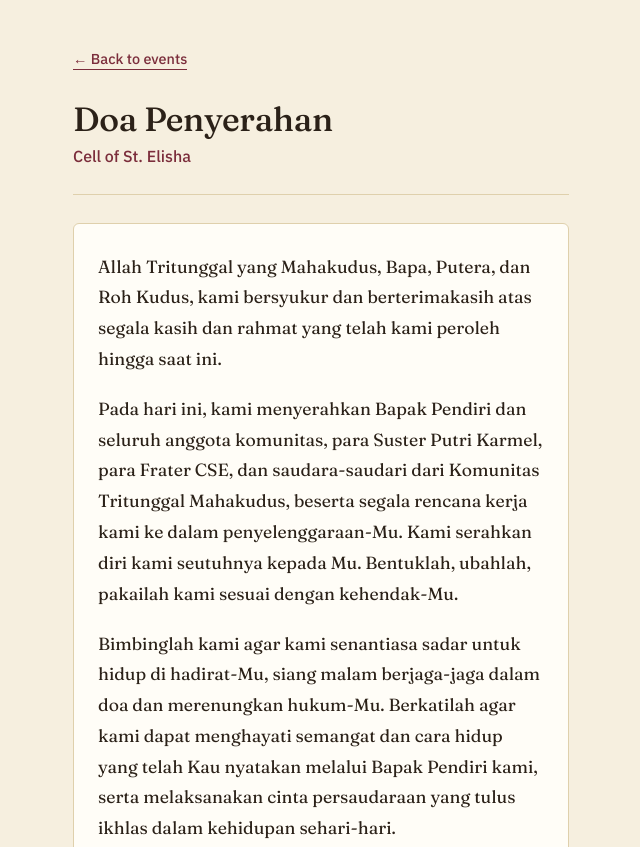
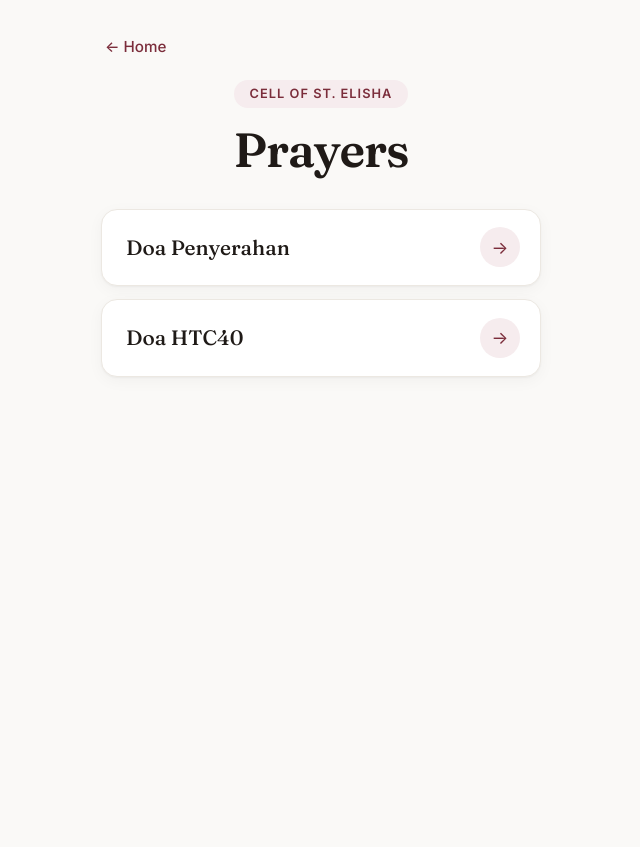
Before and after one commit to jmyprasetyo/elishacellgroup, a plain HTML site: page prayer.html in a window 1280 px wide. Shown: the top 847 px of the page, without its empty margins (319-959 px from the left). After the commit the page ends 800 px from the top, so only its background shows below. Drawn offline with Linux system fonts and the light colour scheme.

Commit message:
Update prayer.html

```diff
--- a/prayer.html
+++ b/prayer.html
@@ -2,114 +2,192 @@
 <html lang="en">
 <head>
 <meta charset="utf-8">
-<meta name="viewport" content="width=device-width, initial-scale=1">
-<title>Our Cell Prayer — Cell of St. Elisha</title>
+<meta name="viewport" content="width=device-width, initial-scale=1, viewport-fit=cover">
+<meta name="theme-color" content="#FAF9F7">
+<title>Prayers — Cell of St. Elisha</title>
 <link rel="preconnect" href="https://fonts.googleapis.com">
 <link rel="preconnect" href="https://fonts.gstatic.com" crossorigin>
-<link href="https://fonts.googleapis.com/css2?family=Fraunces:opsz,wght@9..144,400;9..144,500;9..144,600&family=IBM+Plex+Sans:wght@400;500&display=swap" rel="stylesheet">
+<link href="https://fonts.googleapis.com/css2?family=Fraunces:opsz,wght@9..144,500;9..144,600&family=Inter:wght@400;500;600&display=swap" rel="stylesheet">
 <style>
   :root {
-    --bg: #F6EFDF;
-    --ink: #2B2118;
-    --muted: #7A6A54;
+    --bg: #FAF9F7;
+    --surface: #FFFFFF;
+    --ink: #1F1A17;
+    --muted: #7C746C;
     --accent: #7B2D3B;
-    --gold: #B98431;
-    --rule: #DFD0AC;
-    --paper: #FFFDF7;
+    --accent-soft: #F6ECEE;
+    --border: #ECE8E2;
+    --shadow: 0 1px 2px rgba(31, 26, 23, 0.04), 0 4px 16px rgba(31, 26, 23, 0.04);
+    --shadow-hover: 0 2px 4px rgba(31, 26, 23, 0.05), 0 10px 28px rgba(123, 45, 59, 0.10);
   }
+
   * { box-sizing: border-box; }
+
+  html { -webkit-text-size-adjust: 100%; }
+
   body {
     margin: 0;
+    min-height: 100vh;
     background: var(--bg);
     color: var(--ink);
-    font-family: 'IBM Plex Sans', sans-serif;
+    font-family: 'Inter', system-ui, -apple-system, 'Segoe UI', sans-serif;
+    -webkit-font-smoothing: antialiased;
+    -webkit-tap-highlight-color: transparent;
   }
+
   main {
-    max-width: 34rem;
+    max-width: 30rem;
     margin: 0 auto;
-    padding: 3rem 1.5rem 4rem;
+    padding:
+      calc(1.5rem + env(safe-area-inset-top))
+      calc(1.25rem + env(safe-area-inset-right))
+      calc(3rem + env(safe-area-inset-bottom))
+      calc(1.25rem + env(safe-area-inset-left));
   }
-  .back-link {
+
+  .back {
+    display: inline-flex;
+    align-items: center;
+    gap: 0.4rem;
+    min-height: 2.75rem;
+    padding: 0 0.25rem;
+    color: var(--accent);
+    font-size: 0.95rem;
+    font-weight: 500;
+    text-decoration: none;
+  }
+
+  .back:active { opacity: 0.6; }
+
+  header {
+    margin: 0.75rem 0 2rem;
+    text-align: center;
+  }
+
+  .eyebrow {
     display: inline-block;
-    font-size: 0.9rem;
+    margin: 0 0 1rem;
+    padding: 0.4rem 1rem;
+    background: var(--accent-soft);
+    color: var(--accent);
+    font-size: 0.8rem;
+    font-weight: 600;
+    letter-spacing: 0.08em;
+    text-transform: uppercase;
+    border-radius: 999px;
+  }
+
+  h1 {
+    font-family: 'Fraunces', Georgia, serif;
+    font-weight: 600;
+    font-size: clamp(2.2rem, 10vw, 3rem);
+    letter-spacing: -0.02em;
+    line-height: 1.1;
+    margin: 0;
+  }
+
+  ul {
+    list-style: none;
+    margin: 0;
+    padding: 0;
+    display: grid;
+    gap: 0.85rem;
+  }
+
+  .card {
+    display: flex;
+    align-items: center;
+    justify-content: space-between;
+    gap: 1rem;
+    min-height: 4.5rem;
+    padding: 1.1rem 1.25rem 1.1rem 1.5rem;
+    background: var(--surface);
+    border: 1px solid var(--border);
+    border-radius: 16px;
+    box-shadow: var(--shadow);
+    color: var(--ink);
+    text-decoration: none;
+    transition: transform 0.15s ease, box-shadow 0.2s ease, border-color 0.2s ease;
+  }
+
+  .card h2 {
+    font-family: 'Fraunces', Georgia, serif;
     font-weight: 500;
+    font-size: 1.3rem;
+    margin: 0;
+  }
+
+  .arrow {
+    flex: 0 0 2.5rem;
+    width: 2.5rem;
+    height: 2.5rem;
+    display: grid;
+    place-items: center;
+    border-radius: 50%;
+    background: var(--accent-soft);
     color: var(--accent);
-    text-decoration: none;
-    border-bottom: 1px solid currentColor;
-    padding-bottom: 1px;
-    margin-bottom: 1.75rem;
+    font-size: 1.1rem;
+    transition: background 0.2s ease, color 0.2s ease;
   }
-  .back-link:hover { color: var(--gold); }
-  header {
-    padding-bottom: 1.75rem;
-    margin-bottom: 1.75rem;
-    border-bottom: 1px solid var(--rule);
+
+  .card:active {
+    transform: scale(0.98);
+    border-color: #E2C9CE;
   }
-  h1 {
-    font-family: 'Fraunces', serif;
-    font-weight: 500;
-    font-size: 2.1rem;
-    letter-spacing: -0.01em;
-    margin: 0 0 0.35rem;
+
+  .card:active .arrow {
+    background: var(--accent);
+    color: #fff;
   }
-  .sub {
-    margin: 0;
-    color: var(--accent);
-    font-size: 1rem;
-    font-weight: 500;
+
+  @media (hover: hover) {
+    .card:hover {
+      transform: translateY(-2px);
+      border-color: #E2C9CE;
+      box-shadow: var(--shadow-hover);
+    }
+    .card:hover .arrow {
+      background: var(--accent);
+      color: #fff;
+    }
   }
-  .prayer {
-    background: var(--paper);
-    border: 1px solid var(--rule);
-    border-radius: 6px;
-    padding: 1.75rem 1.5rem;
-    font-family: 'Fraunces', serif;
-    font-size: 1.1rem;
-    line-height: 1.75;
+
+  .card:focus-visible,
+  .back:focus-visible {
+    outline: 2px solid var(--accent);
+    outline-offset: 3px;
+    border-radius: 16px;
   }
-  .prayer p { margin: 0 0 1.2rem; }
-  .prayer p:last-child { margin-bottom: 0; }
-  .placeholder {
-    color: var(--muted);
-    font-family: 'IBM Plex Sans', sans-serif;
-    font-style: italic;
-    font-size: 0.95rem;
-  }
-  footer {
-    margin-top: 2.5rem;
-    padding-top: 1.5rem;
-    border-top: 1px solid var(--rule);
-    color: var(--muted);
-    font-size: 0.85rem;
+
+  @media (prefers-reduced-motion: reduce) {
+    .card, .arrow { transition: none; }
+    .card:active, .card:hover { transform: none; }
   }
 </style>
 </head>
 <body>
 <main>
-  <a class="back-link" href="index.html">← Back to events</a>
+  <a class="back" href="index.html">← Home</a>
 
   <header>
-    <h1>Doa Penyerahan</h1>
-    <p class="sub">Cell of St. Elisha</p>
+    <p class="eyebrow">Cell of St. Elisha</p>
+    <h1>Prayers</h1>
   </header>
 
-  <div class="prayer">
-    <p>Allah Tritunggal yang Mahakudus, Bapa, Putera, dan Roh Kudus, kami bersyukur dan berterimakasih atas segala kasih dan rahmat yang telah kami peroleh hingga saat ini.</p>
-    <p></p>
-    <p>Pada hari ini, kami menyerahkan Bapak Pendiri dan seluruh anggota komunitas, para Suster Putri Karmel, para Frater CSE, dan saudara-saudari dari Komunitas Tritunggal Mahakudus, beserta segala rencana kerja kami ke dalam penyelenggaraan-Mu. Kami serahkan diri kami seutuhnya kepada Mu. Bentuklah, ubahlah, pakailah kami sesuai dengan kehendak-Mu.</p>
-    <p></p>
-    <p>Bimbinglah kami agar kami senantiasa sadar untuk hidup di hadirat-Mu, siang malam berjaga-jaga dalam doa dan merenungkan hukum-Mu. Berkatilah agar kami dapat menghayati semangat dan cara hidup yang telah Kau nyatakan melalui Bapak Pendiri kami, serta melaksanakan cinta persaudaraan yang tulus ikhlas dalam kehidupan sehari-hari.</p>
-    <p></p>
-    <p>Pakailah kami sebagai saluran cinta Kasih-Mu kepada sesama serta alat-Mu yang peka dan rela, guna terlaksananya kehendak dan rencana keselamatan-Mu di dunia ini. Penuhilah hati kami dengan cinta dan kuasa-Mu, agar kami terbuka terhadap karya dan bimbingan Roh Kudus. Mohonkanlah bagi kami, ya Santa Maria Bunda Allah, kesucian, kemurnian, dan karunia-karunia Roh Kudus dalam hidup dan pelayanan kami. Lindungilah kami dalam naungan skapulir suci dan mantol keibuan serta hatimu yang tersuci, agar saat godaan dunia datang dan begitu memikat, kami tetap teguh dan setia dalam jalan Puteramu.</p>
-    <p></p>
-    <p>Lindungilah dan tolonglah kami, ya Malaikat Agung Santo Mikhael, dalam pertempuran melawan kekejian dan tipu daya iblis. Usirlah kembali ke dalam neraka, iblis beserta dengan seluruh bala tentara roh jahatnya, yang berkeliaran di dunia untuk membinasakan jiwa-jiwa. Biarlah Tuhan mengambil semua kekuasaanya yang merugikan kami, sehingga hidup kami menjadi pujian bagi kemuliaan Allah kini dan selama-lamanya.</p>
-    <p></p>
-    <p>Amin.</p>
-  </div>
-
-  <footer>
-    Cell of St. Elisha
-  </footer>
+  <ul>
+    <li>
+      <a class="card" href="doa-penyerahan.html">
+        <h2>Doa Penyerahan</h2>
+        <span class="arrow" aria-hidden="true">→</span>
+      </a>
+    </li>
+    <li>
+      <a class="card" href="doa-htc40.html">
+        <h2>Doa HTC40</h2>
+        <span class="arrow" aria-hidden="true">→</span>
+      </a>
+    </li>
+  </ul>
 </main>
 </body>
 </html>
```
